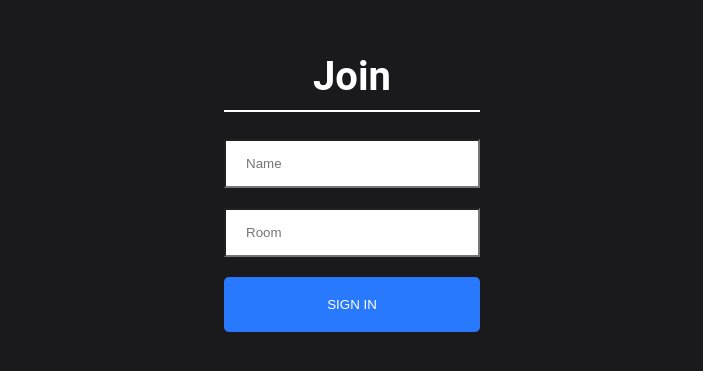
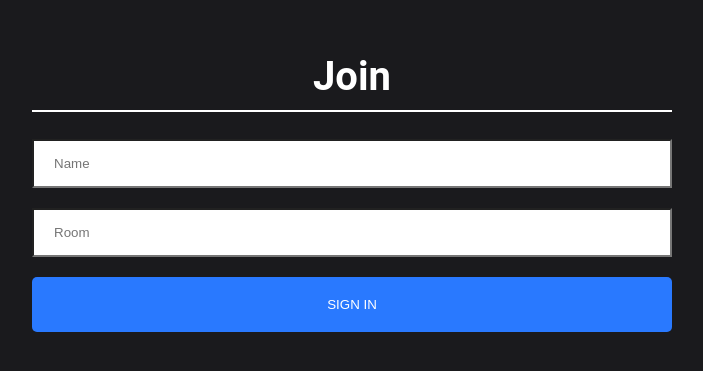
Before and after one commit to Bill0197/chat-app, a React (Create React App) app in the folder client/: page / in a window 1280 px wide. Shown: the part 221-592 px from the top of the page, without its empty margins (288-991 px from the left). Built offline with nearby package versions, Linux system fonts and the light colour scheme.

Commit message:
modified

```diff
--- a/client/src/components/Chat.js
+++ b/client/src/components/Chat.js
@@ -1,6 +1,14 @@
-import React, { useState } from 'react'
+import React, { useState, useEffect } from 'react'
+import queryString from 'querystring'
+import io from 'socket.io-client'
 
-export default function Chat() {
+export default function Chat({ location }) {
+  useEffect(() => {
+    const { room, name } = queryString.parse(location.search)
+    console.log(room, name);
+    console.log(location.search, 'location.search')
+  }, [])
+
   return (
     <div>
       <h1>Chat</h1>
--- a/client/src/index.css
+++ b/client/src/index.css
@@ -1,5 +1,4 @@
 /* join */
-
 html, body {
   font-family: 'Roboto', sans-serif;
   padding: 0;
@@ -24,7 +23,7 @@ html, body {
 }
 
 .joinInnerContainer {
-  width: 20%;
+  width: 50%;
 }
 
 .joinInput {
```
